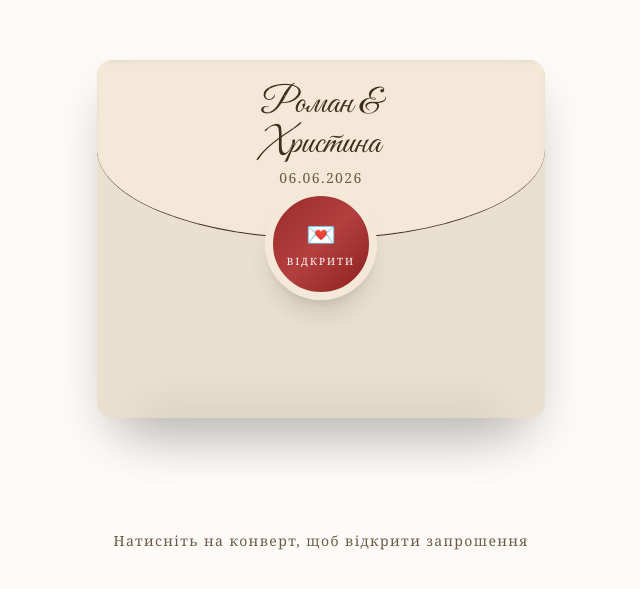
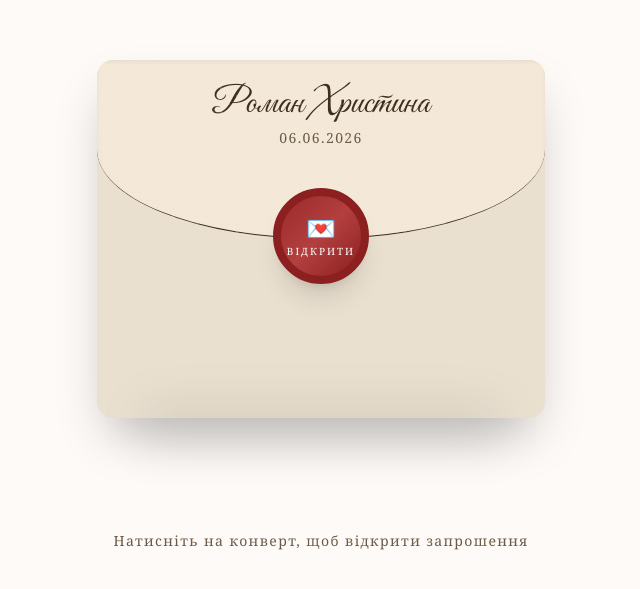
Before and after one commit to vvluchka/wedding_invitation, a Next.js app: page / in a window 1280 px wide. Shown: the part 161-750 px from the top of the page, without its empty margins (319-959 px from the left). Built offline with nearby package versions, Linux system fonts and the light colour scheme.

Commit message:
Refactor RSVP form styles and update wedding invitation text

```diff
--- a/app/components/RSVP/index.tsx
+++ b/app/components/RSVP/index.tsx
@@ -55,7 +55,7 @@ export function RSVPForm({ webAppUrl }: { webAppUrl: string }) {
   return (
     <form
       onSubmit={handleSubmit}
-      className="max-w-lg mx-auto space-y-6 bg-[#f9f5eb] p-8 rounded-3xl shadow-inner"
+      className="max-w-lg mx-auto space-y-6 sm:bg-[#f9f5eb]  sm:p-8 rounded-3xl sm:shadow-inner"
     >
       {/* Ім'я / Сім'я */}
       <div>
--- a/app/page.tsx
+++ b/app/page.tsx
@@ -58,7 +58,7 @@ export default function WeddingInvitation() {
 
               <div className="absolute top-6 left-1/2 -translate-x-1/2 text-center">
                 <p className="font-script text-4xl text-[#3f2e1e]">
-                  Роман & Христина
+                  Роман  Христина
                 </p>
                 <p className="text-sm tracking-widest text-[#6b5a45] mt-1">
                   06.06.2026
@@ -66,10 +66,10 @@ export default function WeddingInvitation() {
               </div>
 
               <div className="absolute top-32 sm:bottom-28 left-1/2 -translate-x-1/2 z-20">
-                <div className="w-28 h-28 bg-gradient-to-br from-[#9c2a2a] via-[#b33f3f] to-[#8c1f1f] rounded-full shadow-xl flex items-center justify-center border-8 border-[#f4e9d8] group-hover:rotate-6 transition-transform">
+                <div className="w-24 h-24 bg-gradient-to-br from-[#9c2a2a] via-[#b33f3f] to-[#8c1f1f] rounded-full shadow-xl flex items-center justify-center border-8 border-[#8c1f1f] group-hover:rotate-6 transition-transform shadow-inner">
                   <div className="text-center text-white">
                     <div className="text-2xl">💌</div>
-                    <div className="text-[10px] tracking-[2px] mt-1 font-medium">
+                    <div className="text-[10px] tracking-[2px]  font-medium">
                       ВІДКРИТИ
                     </div>
                   </div>
@@ -237,17 +237,8 @@ export default function WeddingInvitation() {
 
                 {/* === НОВИЙ БЛОК: ВБУДОВАНА ФОРМА === */}
                 <div className="pt-12 border-t border-[#e8d9c7]">
-                  <h2 className="text-2xl font-medium text-[#3f2e1e] mb-6">
-                    Підтвердіть, будь ласка, свою присутність
-                  </h2>
-
-                  <p className="text-[#6b5a45] mb-8 max-w-md mx-auto">
-                    Будемо дуже раді бачити вас! Заповніть форму нижче або
-                    напишіть нам особисто.
-                  </p>
-
                   {/* === КАСТОМНА ФОРМА RSVP === */}
-                  <div className="pt-12 border-t border-[#e8d9c7]">
+                  <div>
                     <h2 className="text-2xl font-medium text-[#3f2e1e] mb-6 text-center">
                       Підтвердіть, будь ласка, свою присутність
                     </h2>
```
